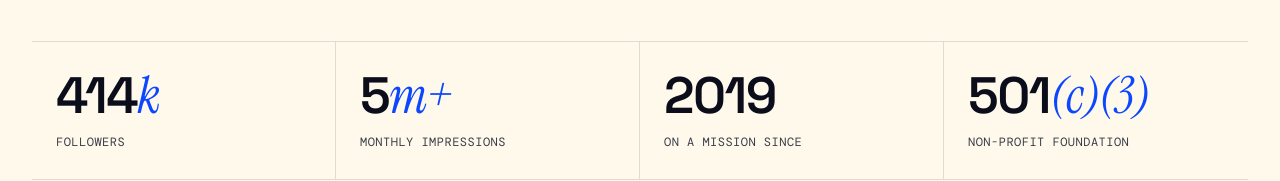
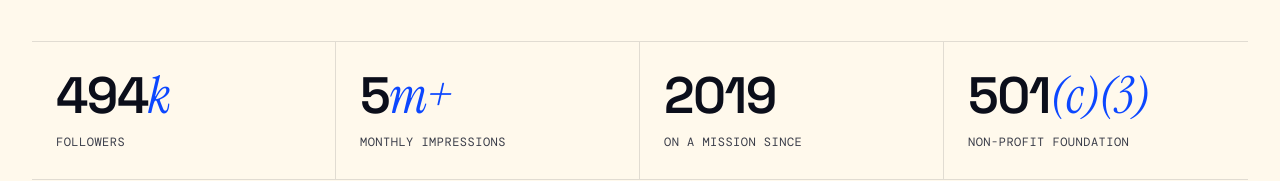
Before and after one commit to squidbuchanan/allthingsgood, a website: page index.html in a window 1280 px wide. Shown: the part 691-872 px from the top of the page. Drawn offline with nearby package versions, Linux system fonts and the light colour scheme; no server answers.

Commit message:
updating follower count

```diff
--- a/index.html
+++ b/index.html
@@ -960,7 +960,7 @@
     <!-- Stats strip -->
     <div class="stats">
       <div class="stat">
-        <div class="num">414<span class="unit">k</span></div>
+        <div class="num">494<span class="unit">k</span></div>
         <div class="label">Followers</div>
       </div>
       <div class="stat">
```
